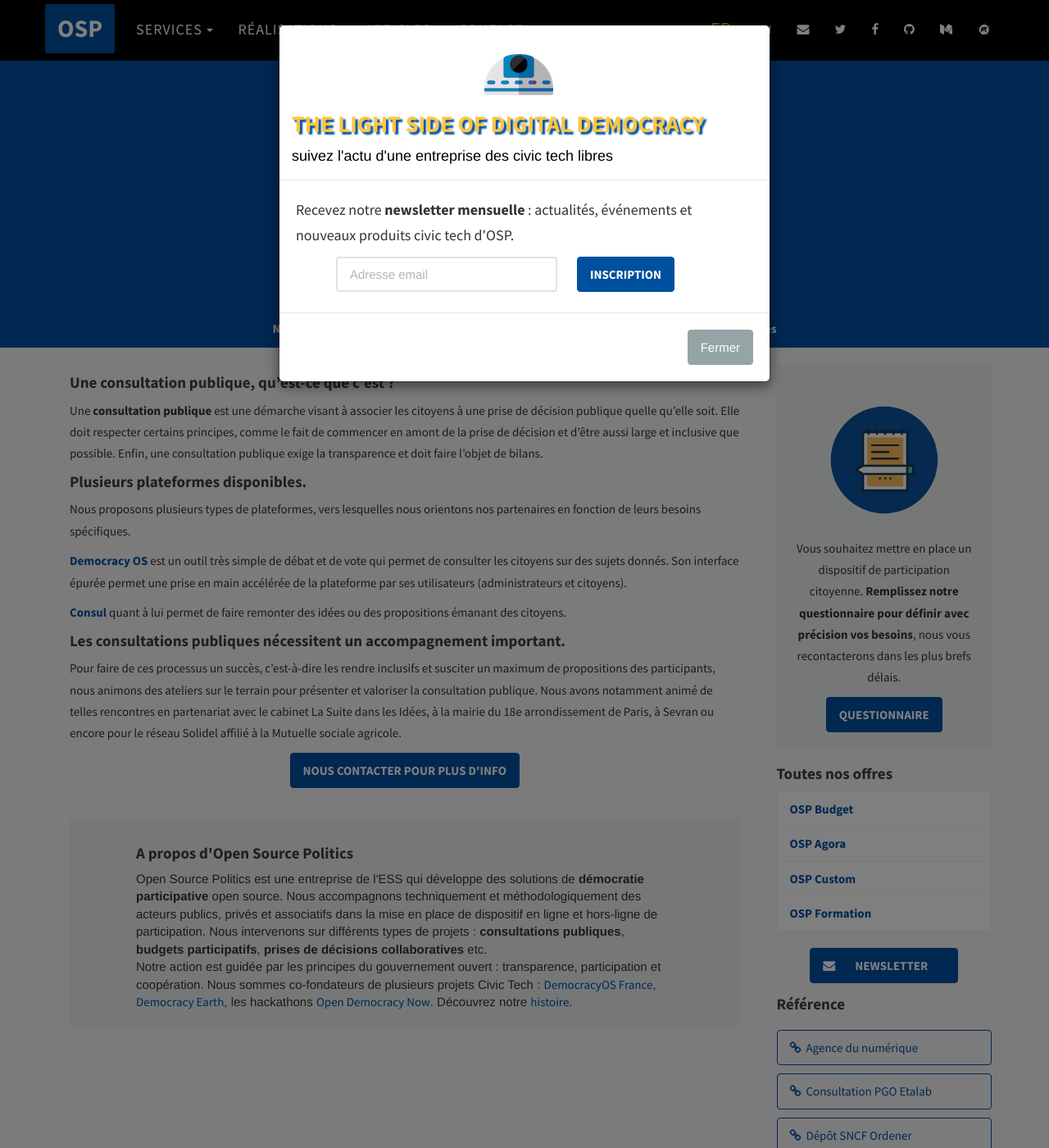
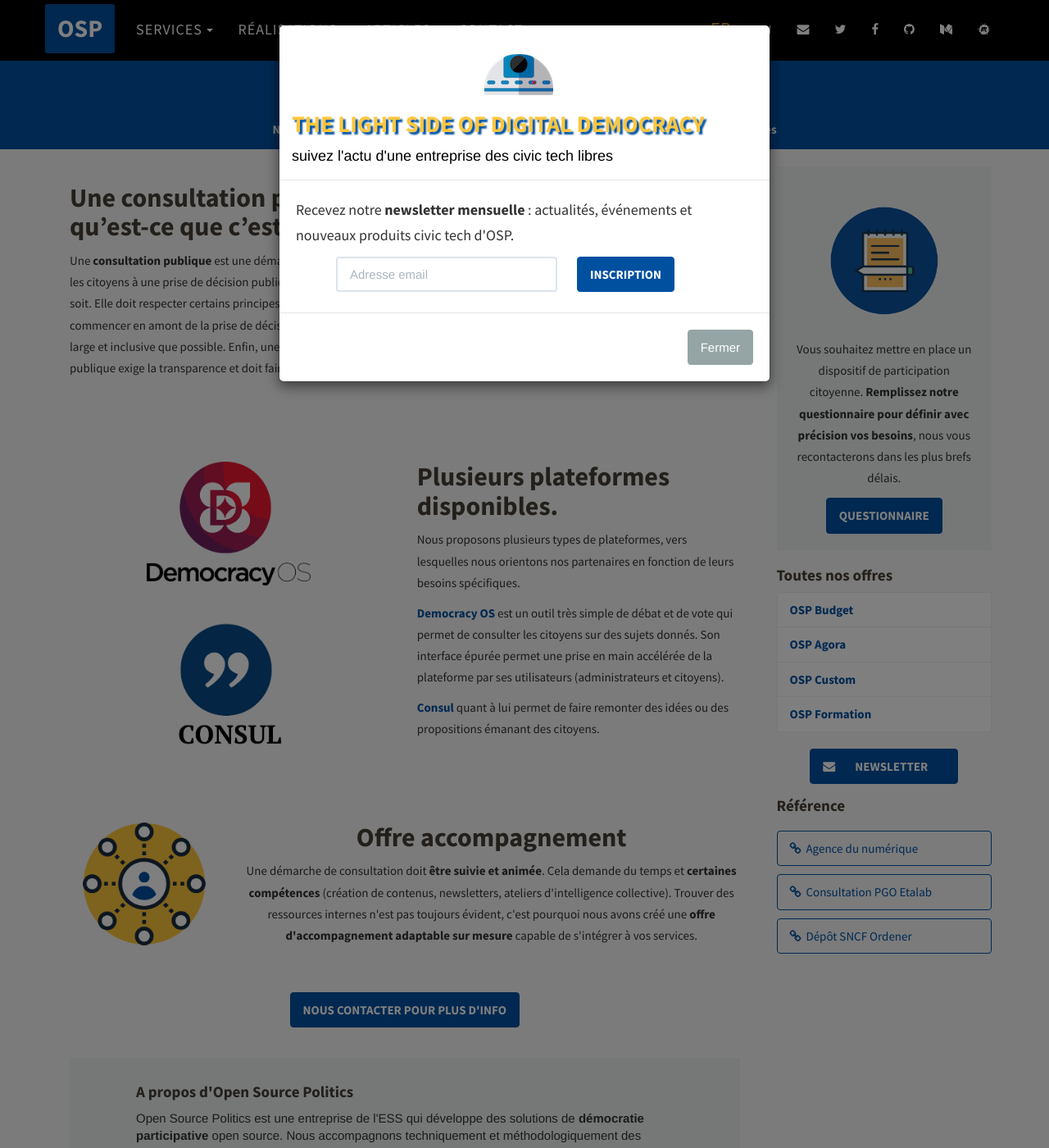
Before and after one commit to OpenSourcePolitics/opensourcepolitics_web-site, a Jekyll site: the page built from _offres-fr/consultations-publiques.markdown, in a window 1280 px wide and 1400 px high. Shown: the whole window at 82% size. Built offline with Jekyll 4.4.1, drawn with Linux system fonts in a browser that asks for light colours; some web fonts are replaced; comment, search, counter and statistics services are not loaded.

Commit message:
page offer update.

```diff
--- a/_layouts/job.html
+++ b/_layouts/job.html
@@ -36,7 +36,6 @@
           </div>
         </div>
     <br>
-    <hr>
     {% include footer.html %}
     {% include js.html %}
     </body>
--- a/_layouts/offres.html
+++ b/_layouts/offres.html
@@ -7,7 +7,7 @@
         <div class="container-fluid"style="background-color:#{{ site.data.template.color.primary }};margin-top:-20px;">
             <center>
               <h1 style="margin-top:30px;"><span style="color:#fff;font-size:1.3em;">{{ page.title }}</span></h1>
-              <img src="{{ site.baseurl }}{{ page.image }}" style="margin-top:-20px;width:500px;">
+              <!-- <img src="{{ site.baseurl }}{{ page.image }}" style="margin-top:-20px;width:500px;"> -->
               <p style="margin-top:-5px;"><b><span style="color:#fff;">{{ page.baseline }}</b></span></p>
             </center>
         </div>
@@ -66,7 +66,6 @@
           </div>
         </div>
     <br>
-    <hr>
     {% include footer.html %}
     {% include js.html %}
     </body>
--- a/_offres-fr/consultations-publiques.markdown
+++ b/_offres-fr/consultations-publiques.markdown
@@ -15,21 +15,68 @@ ref3-name: Dépôt SNCF Ordener
 ref3-url: "/refs-fr/2017-01-10-depot-ordener/"
 date: '2017-05-23T16:02:11.316+00:00'
 ---
-#### Une consultation publique, qu’est-ce que c’est ?
+<!-- definition -->
+<div>
+  <div class="row">
+    <div class="col-lg-6">
+      <h2>Une consultation publique, qu’est-ce que c’est ?</h2>
 
-Une <b>consultation publique</b> est une démarche visant à associer les citoyens à une prise de décision publique quelle qu’elle soit. Elle doit respecter certains principes, comme le fait de commencer en amont de la prise de décision et d’être aussi large et inclusive que possible. Enfin, une consultation publique exige la transparence et doit faire l'objet de bilans.
+      <p>Une <b>consultation publique</b> est une démarche visant à associer les citoyens à une prise de décision publique quelle qu’elle soit. Elle doit respecter certains principes, comme le fait de commencer en amont de la prise de décision et d’être aussi large et inclusive que possible. Enfin, une consultation publique exige la transparence et doit faire l'objet de bilans.</p>
+    </div>
+    <div class="col-lg-6">
+      <center>
+        <img src="img/laptop.png" width ="400">
+      </center>
+    </div>
+  </div>
+</div>
+<!-- fin -->
 
-#### Plusieurs plateformes disponibles.
+<br>
+<!-- outils dispos -->
+<div>
+  <div class="row">
+    <div class="col-lg-6">
+      <center>
+        <ul class="list-inline clearfix">
+          <li><img src="img/dos.png" width="200"></li>
+          <li><img src="img/consul.png" width="200"></li>
+        </ul>
+      </center>
+    </div>
+    <div class="col-lg-6">
+      <h2>Plusieurs plateformes disponibles.</h2>
 
-Nous proposons plusieurs types de plateformes, vers lesquelles nous orientons nos partenaires en fonction de leurs besoins spécifiques.
+      <p>Nous proposons plusieurs types de plateformes, vers lesquelles nous orientons nos partenaires en fonction de leurs besoins spécifiques.</p>
 
-[**Democracy OS**](https://dos.demo.osp.cat) est un outil très simple de débat et de vote qui permet de consulter les citoyens sur des sujets donnés. Son interface épurée permet une prise en main accélérée de la plateforme par ses utilisateurs (administrateurs et citoyens).
+      <p><a href="http://democracyos.eu"><b>Democracy OS</b></a> est un outil très simple de débat et de vote qui permet de consulter les citoyens sur des sujets donnés. Son interface épurée permet une prise en main accélérée de la plateforme par ses utilisateurs (administrateurs et citoyens).</p>
 
-[**Consul**](http://www.decide.es/en/index.html) quant à lui permet de faire remonter des idées ou des propositions émanant des citoyens.
+      <p><a href="http://www.decide.es/en/index.html"><b>Consul</b></a> quant à lui permet de faire remonter des idées ou des propositions émanant des citoyens.</p>
+    </div>
+  </div>
+</div>
+<!-- fin -->
 
-#### Les consultations publiques nécessitent un accompagnement important.
+<!-- offre accompagnement -->
+<p>&nbsp;</p>
+<div style="border-radius:2px;">
+    <div class="row">
+      <div class="col-lg-3">
+        <center><img src="img/accompagnement-orange.png" width="150"></center>
+      </div>
+      <div class="col-lg-9">
+        <center>
+        <h2>Offre accompagnement</h2>
+          <p>Une démarche de consultation doit <b>être suivie et animée</b>. Cela demande du temps et <b>certaines compétences</b> (création de contenus, newsletters, ateliers d'intelligence collective). Trouver des ressources internes n'est pas toujours évident, c'est pourquoi nous avons créé une <b>offre d'accompagnement adaptable sur mesure</b> capable de s'intégrer à vos services.</p>
+        </center>
+      </div>
+    </div>
+</div>
+<p>&nbsp;</p>
 
-Pour faire de ces processus un succès, c’est-à-dire les rendre inclusifs et susciter un maximum de propositions des participants, nous animons des ateliers sur le terrain pour présenter et valoriser la consultation publique. Nous avons notamment animé de telles rencontres en partenariat avec le cabinet La Suite dans les Idées, à la mairie du 18e arrondissement de Paris, à Sevran ou encore pour le réseau Solidel affilié à la Mutuelle sociale agricole.
+<!-- fin -->
+
+
 
 <center><a href="{{ site.baseurl }}/fr/accueil#contact" class="btn btn-primary">Nous contacter pour plus d'info</a></center>
 
@@ -40,7 +87,7 @@ Pour faire de ces processus un succès, c’est-à-dire les rendre inclusifs et
 <h4>A propos d'Open Source Politics</h4>
 
 Open Source Politics est une entreprise de l'ESS qui développe des solutions de <b>démocratie participative</b> open source. Nous accompagnons techniquement et méthodologiquement des acteurs publics, privés et associatifs dans la mise en place de dispositif en ligne et hors-ligne de participation. Nous intervenons sur différents types de projets : <b>consultations publiques</b>, <b>budgets participatifs</b>, <b>prises de décisions collaboratives</b> etc.
-
+<br>
 <br>
 Notre action est guidée par les principes du gouvernement ouvert : transparence, participation et coopération. Nous sommes co-fondateurs de plusieurs projets Civic Tech : <a href="http://democracyos.eu" target="blank">DemocracyOS France</a>, <a href="http://democracy.earth" target="blank">Democracy Earth</a>, les hackathons <a href="http://opendemocracynow.net" target="blank">Open Democracy Now</a>. Découvrez notre <a href="https://medium.com/open-source-politics/notre-histoire-c61bbec90334#.bmus5b392" target="blank">histoire</a>.
 </div>
--- a/en/productions.html
+++ b/en/productions.html
@@ -36,13 +36,15 @@ permalink: "/en/productions"
             {% else %}
             {% endif %}
           </div>
+          </div>
           <div class="col-xs-12 col-sm-12 col-md-3 col-lg-3">
             {% include sidebar-refs.html %}
           </div>
         </div>
-        <hr>
       </div>
-    </div>
+      <br>
+
+  </div>
     {% include footer.html %}
     {% include js.html %}
   </body>
--- a/fr/references.html
+++ b/fr/references.html
@@ -36,7 +36,6 @@ permalink: "/fr/references"
               {% else %}
               {% endif %}
             </div>
-          </div>
             <div class="col-xs-12 col-sm-12 col-md-3 col-lg-3">
                 {% include sidebar-refs.html %}
                 {% if page.locale == "fr" %}
```
Also changed, not shown: _layouts/refs.html (+3 -5 lines), _refs-en/2017-05-20-etalab-consultation-OGP.markdown (added, +23 -0 lines), _refs-fr/2017-05-20-etalab-consultation-pgo.markdown (added, +20 -0 lines), img/accompagnement-orange.png (added), img/consul.png (added), img/dos.png (added), img/laptop.png (added), img/portfolio/etalab-pgo.png (added).
